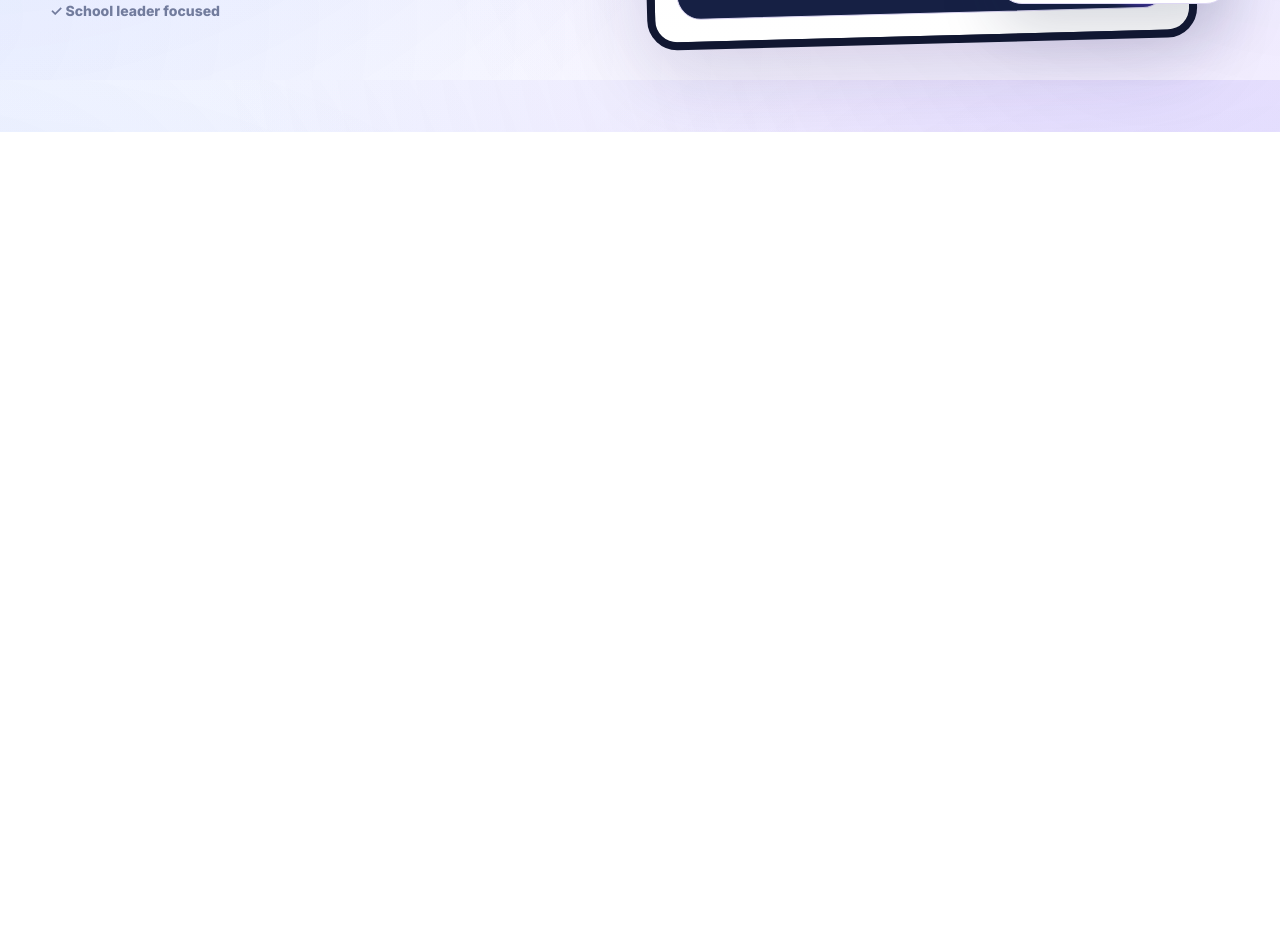
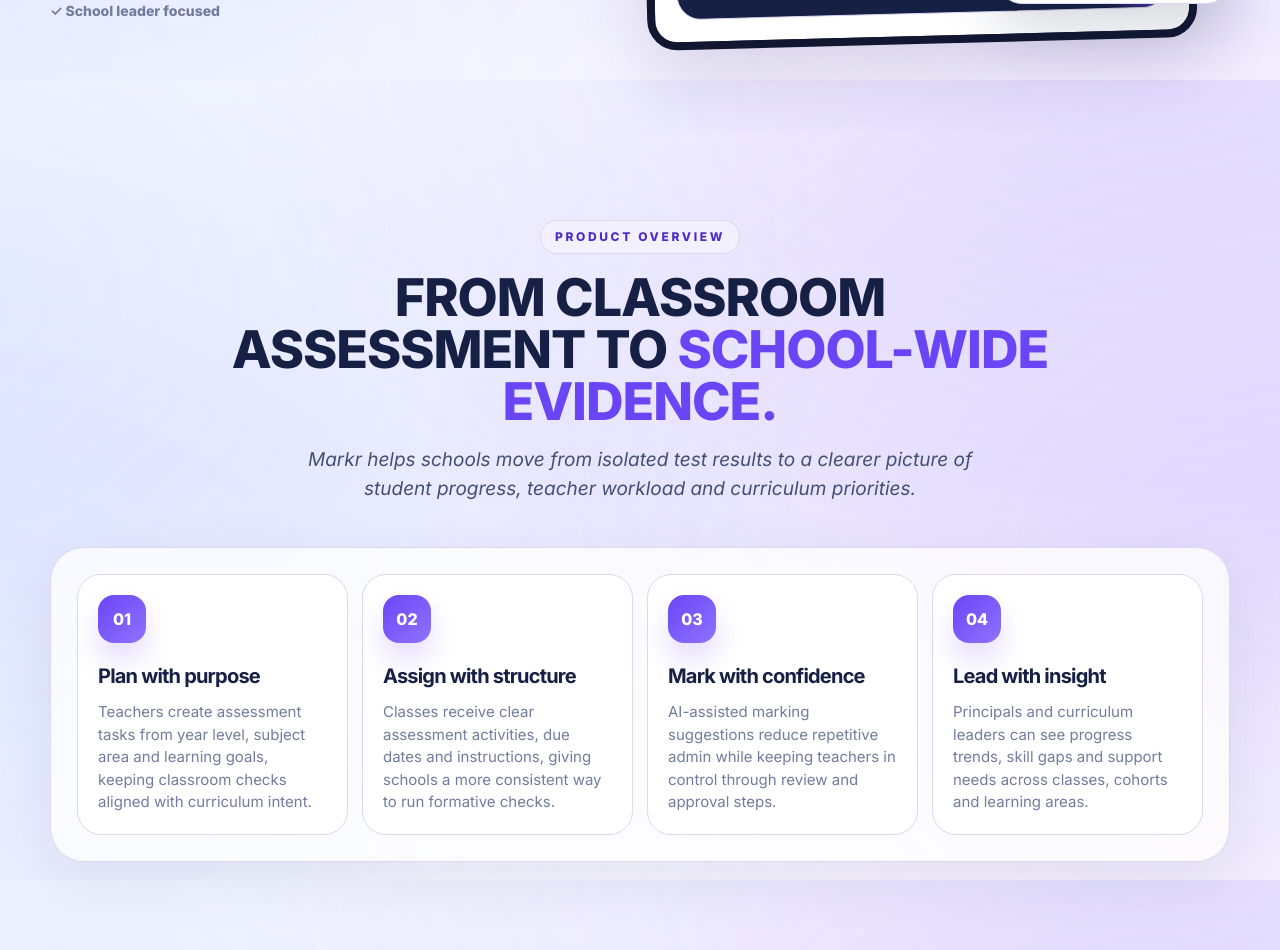
Before and after one commit to ZZZZZZ02166/markr-marketing-landing-page, a Next.js app: page / in a window 1280 px wide. Shown: the part 720-1670 px from the top of the page. Before the commit the page ends 852 px from the top, so only its background shows below. Built offline with nearby package versions, Linux system fonts and the light colour scheme; a web font is replaced by a local one.

Commit message:
Add product Overview section

```diff
--- /dev/null
+++ b/components/Overview.js
@@ -0,0 +1,54 @@
+const CARDS = [
+  {
+    n: "01",
+    title: "Plan with purpose",
+    body: "Teachers create assessment tasks from year level, subject area and learning goals, keeping classroom checks aligned with curriculum intent.",
+  },
+  {
+    n: "02",
+    title: "Assign with structure",
+    body: "Classes receive clear assessment activities, due dates and instructions, giving schools a more consistent way to run formative checks.",
+  },
+  {
+    n: "03",
+    title: "Mark with confidence",
+    body: "AI-assisted marking suggestions reduce repetitive admin while keeping teachers in control through review and approval steps.",
+  },
+  {
+    n: "04",
+    title: "Lead with insight",
+    body: "Principals and curriculum leaders can see progress trends, skill gaps and support needs across classes, cohorts and learning areas.",
+  },
+];
+
+export default function Overview() {
+  return (
+    <section id="overview" className="section" aria-labelledby="overview-title">
+      <div className="container">
+        <div className="section-heading">
+          <div className="pill">Product overview</div>
+          <h2 id="overview-title">
+            From classroom assessment to <span>school-wide evidence.</span>
+          </h2>
+          <p>
+            Markr helps schools move from isolated test results to a clearer
+            picture of student progress, teacher workload and curriculum
+            priorities.
+          </p>
+        </div>
+
+        <div className="overview-band">
+          <div className="overview-grid">
+            {CARDS.map((c) => (
+              <article className="overview-card" key={c.n}>
+                <div className="overview-icon">{c.n}</div>
+                <h3>{c.title}</h3>
+                <p>{c.body}</p>
+              </article>
+            ))}
+          </div>
+        </div>
+      </div>
+    </section>
+  );
+}
--- a/pages/index.js
+++ b/pages/index.js
@@ -1,6 +1,7 @@
 import Head from "next/head";
 import Nav from "../components/Nav";
 import Hero from "../components/Hero";
+import Overview from "../components/Overview";
 
 export default function Home() {
   return (
@@ -17,6 +18,7 @@
 
       <main id="main">
         <Hero />
+        <Overview />
       </main>
     </>
   );
```
